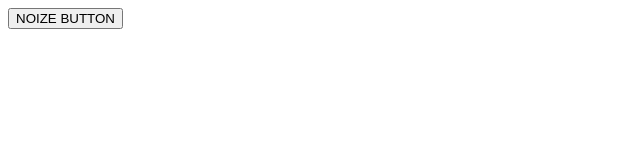
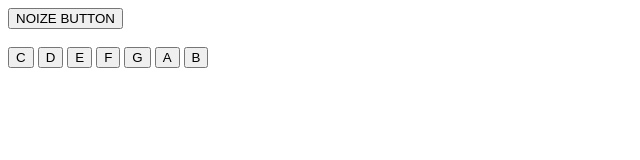
Before and after one commit to vladimirsokha/online-synth, a plain HTML site: page index.html in a window 1280 px wide. Shown: the whole page, without its empty margins (0-640 px from the left). Drawn offline with Linux system fonts and the light colour scheme.

Commit message:
Sound buttons and sounds added

```diff
--- a/assets/js/index.js
+++ b/assets/js/index.js
@@ -1,9 +1,46 @@
-console.log("HELLO MOTHERFUCKING WORLD!!");
+var context = new AudioContext();
+var o = context.createOscillator();
+o.type = "sine";
 
 function fuckingNoise() {
-    var context = new AudioContext();
-    var o = context.createOscillator();
-    o.type = "sine";
     o.connect(context.destination);
     o.start();
 }
+
+var frequencys = ['261.6', '293.7', '329.6', '349.2', '392.0', '440.0', '493.9'];
+
+function playC4(){
+    o.frequency.value = frequencys[0];
+    o.connect(context.destination);
+    o.start();
+}
+function playD4(){
+    o.frequency.value = frequencys[1];
+    o.connect(context.destination);
+    o.start();
+}
+function playE4(){
+    o.frequency.value = frequencys[2];
+    o.connect(context.destination);
+    o.start();
+}
+function playF4(){
+    o.frequency.value = frequencys[3];
+    o.connect(context.destination);
+    o.start();
+}
+function playG4(){
+    o.frequency.value = frequencys[4];
+    o.connect(context.destination);
+    o.start();
+}
+function playA4(){
+    o.frequency.value = frequencys[5];
+    o.connect(context.destination);
+    o.start();
+}
+function playB4(){
+    o.frequency.value = frequencys[6];
+    o.connect(context.destination);
+    o.start();
+}
--- a/index.html
+++ b/index.html
@@ -8,7 +8,14 @@
 </head>
 <body>
     <div class="container">
-        <button onclick="fuckingNoise()">NOIZE BUTTON</button>
+        <button onclick="fuckingNoise()">NOIZE BUTTON</button> <br> <br>
+        <button onclick="playC4()">C</button>
+        <button onclick="playD4()">D</button>
+        <button onclick="playE4()">E</button>
+        <button onclick="playF4()">F</button>
+        <button onclick="playG4()">G</button>
+        <button onclick="playA4()">A</button>
+        <button onclick="playB4()">B</button>
     </div>
     <script src="assets/js/index.js"></script>
 </body>
```
